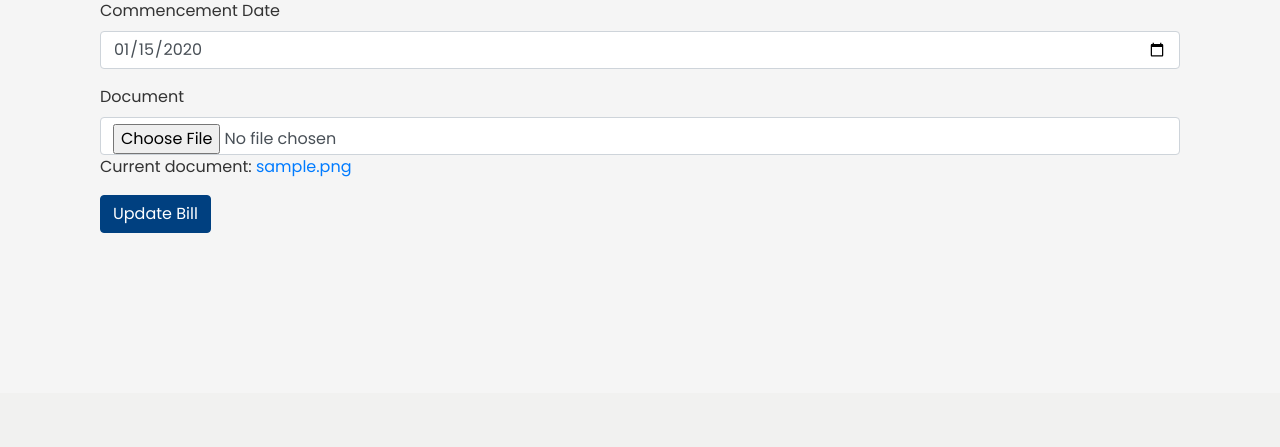
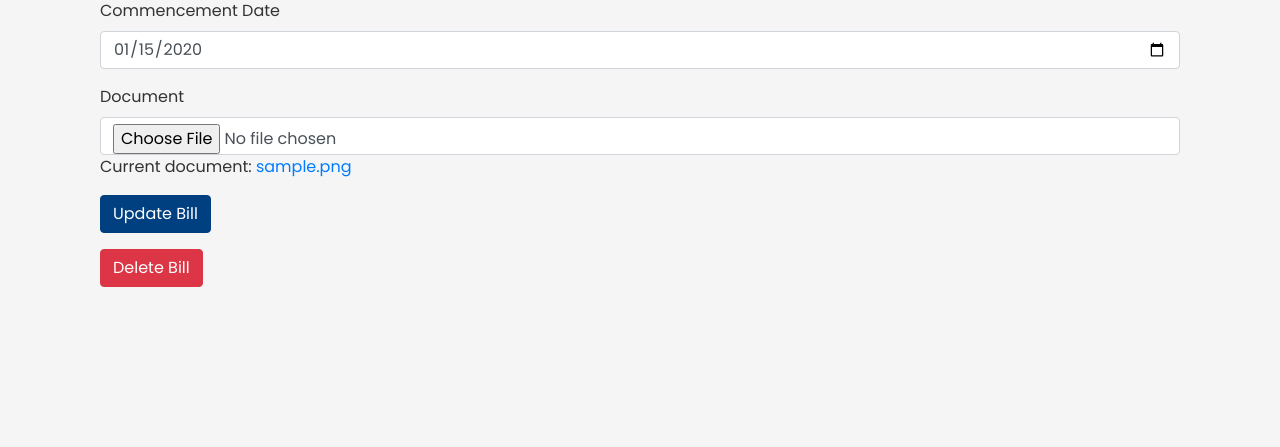
Before and after one commit to Isiji/Tana, a Flask app: page /edit_bill/1 in a window 1280 px wide. Shown: the part 1209-1656 px from the top of the page. Before the commit the page ends 1442 px from the top, so only its background shows below. Run offline with Flask 3, Linux system fonts and the light colour scheme; tables that the repository leaves empty hold one stand-in row (values such as "Sample post"); some libraries are stand-ins or nearby versions.

Commit message:
adding delete buttons and functionalities

```diff
--- a/Tana/bills/forms.py
+++ b/Tana/bills/forms.py
@@ -20,3 +20,7 @@
     commencement_date = DateField('Commencement Date', validators=[Optional()])
     document = FileField('Document', validators=[Optional()])
     submit = SubmitField('Submit')
+
+class Emptyform(FlaskForm):
+    """Empty form"""
+    pass
--- a/Tana/bills/routes.py
+++ b/Tana/bills/routes.py
@@ -3,13 +3,14 @@
 from flask import render_template, flash, redirect, url_for, request, Blueprint
 from Tana import db_storage
 from Tana.models.bills import Bills
-from Tana.bills.forms import BillsForm
+from Tana.bills.forms import BillsForm, Emptyform
 import logging
 from io import BytesIO
 from flask import send_file
 from sqlalchemy.exc import SQLAlchemyError
 from werkzeug.utils import secure_filename
 import logging
+
 
 bills_bp = Blueprint('bills', __name__)
 
@@ -71,7 +72,8 @@
     """ Route for viewing all bills """
     bills_dict = db_storage.all(Bills)
     bills = list(bills_dict.values())
-    return render_template('view_bills.html', bills=bills)
+    form = Emptyform()  # Empty form for CSRF token
+    return render_template('view_bills.html', bills=bills, form=form)
 
 # Route for editing a bill
 @bills_bp.route('/edit_bill/<int:bill_id>', methods=['GET', 'POST'], strict_slashes=False)
@@ -119,8 +121,12 @@
 # Route for deleting a bill
 @bills_bp.route('/delete_bill/<int:bill_id>', methods=['POST'], strict_slashes=False)
 def delete_bill(bill_id):
-    """ delete a bill """
-    bill = db_storage.get(Bills, bill_id)
+    """ Delete a bill """
+    bill = db_storage.get(Bills, id=bill_id)
+    if not bill:
+        flash('Bill not found', 'danger')
+        return redirect(url_for('bills.view_bills'))
+
     db_storage.delete(bill)
     db_storage.save()
     flash('Bill has been deleted!', 'success')
--- a/Tana/templates/edit_bill.html
+++ b/Tana/templates/edit_bill.html
@@ -4,7 +4,7 @@
 <div class="container mt-4">
     <h2>Edit Bill</h2>
     <form method="post" enctype="multipart/form-data">
-        {{ form.hidden_tag() }}
+        {{ form.hidden_tag() }} <!-- CSRF token added here -->
 
         <div class="form-group">
             {{ form.name.label(class="form-label") }}
@@ -117,5 +117,11 @@
 
         <button type="submit" class="btn btn-primary">Update Bill</button>
     </form>
+
+    <!-- Add the delete form -->
+    <form action="{{ url_for('bills.delete_bill', bill_id=bill.id) }}" method="POST" class="mt-3">
+        {{ form.hidden_tag() }}  <!-- CSRF token for the delete form -->
+        <button type="submit" class="btn btn-danger">Delete Bill</button>
+    </form>
 </div>
 {% endblock %}
--- a/Tana/templates/edit_event.html
+++ b/Tana/templates/edit_event.html
@@ -63,6 +63,12 @@
 
         <button type="submit" class="btn btn-primary">Update Event</button>
     </form>
+
+    <form action="{{ url_for('bills.delete_bill', bill_id=bill.id) }}" method="POST" class="mt-3">
+        {{ form.hidden_tag() }}  <!-- CSRF token for the delete form -->
+        <button type="submit" class="btn btn-danger">Delete Bill</button>
+    </form>
+
 </div>
 
 <script>
--- a/Tana/templates/edit_oversight.html
+++ b/Tana/templates/edit_oversight.html
@@ -74,5 +74,7 @@
             {{ form.submit(class="btn btn-primary") }}
         </div>
     </form>
+
+
 </div>
 {% endblock %}
--- a/Tana/templates/motions.html
+++ b/Tana/templates/motions.html
@@ -22,9 +22,6 @@
                 <td>
                     <a href="{{ url_for('legislation.edit_motion', motion_id=motion.id) }}" class="btn btn-warning">Edit</a>
                     <a href="{{ url_for('legislation.download_motion', motion_id=motion.id) }}" class="btn btn-success">Download</a>
-                    <form action="{{ url_for('legislation.delete_motion', motion_id=motion.id) }}" method="post" style="display:inline;">
-                        <button type="submit" class="btn btn-danger" onclick="return confirm('Are you sure you want to delete this motion?');">Delete</button>
-                    </form>
                 </td>
             </tr>
             {% endfor %}
--- a/Tana/templates/view_questions.html
+++ b/Tana/templates/view_questions.html
@@ -31,9 +31,6 @@
                         {% if question.follow_up_document %}
                             <a href="{{ url_for('legislation.download_question', question_id=question.id, document_type='follow_up_document') }}" class="btn btn-success">Download Follow-Up Document</a>
                         {% endif %}
-                        <form action="{{ url_for('legislation.delete_question', question_id=question.id) }}" method="post" style="display: inline;">
-                            <button type="submit" class="btn btn-danger" onclick="return confirm('Are you sure you want to delete this question?');">Delete</button>
-                        </form>
                     </td>
                 </tr>
             {% endfor %}
--- a/Tana/templates/view_statements.html
+++ b/Tana/templates/view_statements.html
@@ -24,9 +24,6 @@
                         <td>
                             <a href="{{ url_for('legislation.edit_statement', statement_id=statement.id) }}" class="btn btn-warning">Edit</a>
                             <a href="{{ url_for('legislation.download_statement', statement_id=statement.id) }}" class="btn btn-success">Download</a>
-                            <form action="{{ url_for('legislation.delete_statement', statement_id=statement.id) }}" method="post" style="display: inline;">
-                                <button type="submit" class="btn btn-danger" onclick="return confirm('Are you sure you want to delete this statement?');">Delete</button>
-                            </form>
                         </td>
                     </tr>
                 {% endfor %}
```
Also changed, not shown: Tana/templates/edit_motion.html (+7 -0 lines), Tana/templates/edit_question.html (+7 -0 lines), Tana/templates/edit_statement.html (+7 -0 lines), Tana/templates/view_bills.html (+8 -5 lines).
